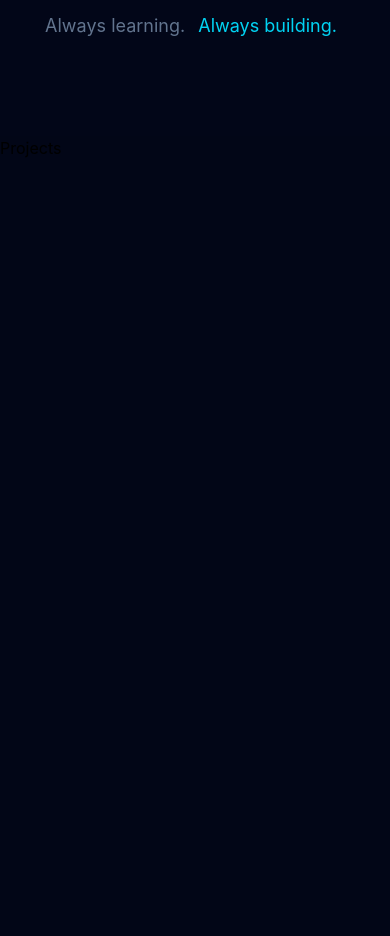
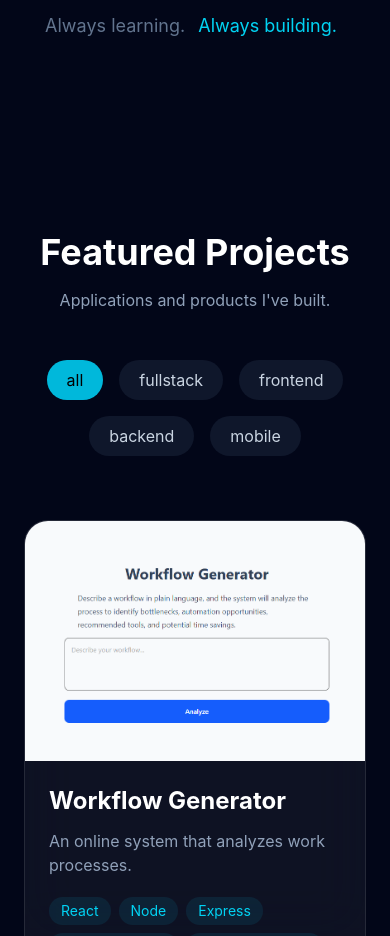
Before and after one commit to Luka2Lkay/lukhanyo-portfolio, a React (Vite) app: page / in a window 390 px wide. Shown: the part 8300-9236 px from the top of the page. Before the commit the page ends 8460 px from the top, so only its background shows below. Built offline with nearby package versions, Linux system fonts and the light colour scheme; no server answers.

Commit message:
project card

```diff
--- /dev/null
+++ b/src/sections/projects/components/ProjectCard.jsx
@@ -0,0 +1,63 @@
+import { motion } from "framer-motion";
+import { ExternalLink, ArrowRight } from "lucide-react";
+import { FaGithub } from "react-icons/fa6";
+
+function ProjectCard({ project }) {
+  return (
+    <motion.article
+      whileHover={{ y: -10 }}
+      transition={{ duration: 0.3 }}
+      className="group overflow-hidden rounded-3xl border border-white/10 bg-white/5 backdrop-blur-xl"
+    >
+      <div className="overflow-hidden">
+        <img
+          src={project.image}
+          alt={project.title}
+          className="h-60 w-full object-cover transition duration-500 group-hover:scale-110"
+        />
+      </div>
+
+      <div className="p-6">
+        <h3 className="text-2xl font-bold text-white">{project.title}</h3>
+        <p className="mt-3 text-slate-400">{project.description}</p>
+        <div className="mt-5 flex flex-wrap gap-2">
+          {project.technologies.map((tech) => (
+            <span
+              key={tech}
+              className="rounded-full bg-cyan-500/10 px-3 py-1 text-sm text-cyan-400"
+            >
+              {tech}
+            </span>
+          ))}
+        </div>
+
+        <div className="mt-6 flex gap-3">
+          <a
+            href={project.github}
+            target="_blank"
+            rel="noreferrer"
+            className="rounded-xl bg-slate-900 p-3 text-slate-300 transition hover:text-cyan-400"
+          >
+            <FaGithub size={20} />
+          </a>
+
+          <a
+            href={project.live}
+            title="live link"
+            target="_blank"
+            rel="noreferrer"
+            className="rounded-xl bg-slate-900 p-3 text-slate-300 transition hover:text-cyan-400"
+          >
+            <ExternalLink size={20} />
+          </a>
+          <button className="ml-auto flex items-center gap-2 rounded-xl bg-cyan-500 px-4 py-2 font-semibold text-black transition hover:bg-cyan-400">
+            Details
+            <ArrowRight size={18} />
+          </button>
+        </div>
+      </div>
+    </motion.article>
+  );
+}
+
+export default ProjectCard;
--- /dev/null
+++ b/src/sections/projects/data/project_data.js
@@ -0,0 +1,33 @@
+import workflowGenerator from "@/assets/projects/workflow_generator.png";
+import courseManagement from "@/assets/projects/course_management.png";
+
+export const projects = [
+  {
+    id: 1,
+    title: "Workflow Generator",
+    category: "fullstack",
+    description: "An online system that analyzes work processes.",
+    image: workflowGenerator,
+    technologies: [
+      "React",
+      "Node",
+      "Express",
+      "OpenRouter API",
+      "DeepSeek Model",
+      "Tailwind CSS",
+    ],
+    github: "https://github.com/Luka2Lkay/Workflow",
+    live: "https://ubuntublog.com",
+  },
+  {
+    id: 2,
+    title: "Course Management System",
+    category: "Fullstack",
+    description:
+      "A platform for learners to discover and book driving schools.",
+    image: courseManagement,
+    technologies: ["Angular", "MongoDB", "Node", "Express", "Material UI"],
+    github: "",
+    live: "",
+  },
+];
--- a/src/sections/projects/section/Projects.jsx
+++ b/src/sections/projects/section/Projects.jsx
@@ -1,7 +1,57 @@
+import { useState } from "react";
+import { motion, AnimatePresence } from "framer-motion";
+import { projects } from "@/sections/projects/data/project_data";
+import ProjectCard from "../components/ProjectCard";
+
+const filters = ["all", "fullstack", "frontend", "backend", "mobile"];
+
 function Projects() {
+  const [activeFilter, setActiveFilter] = useState("all");
+  const filteredProjects =
+    activeFilter === "all"
+      ? projects
+      : projects.filter((project) => project.category === activeFilter);
   return (
-    <div>Projects</div>
-  )
+    <section id="projects" className="bg-slate-950 px-6 py-24">
+      <div className="mx-auto max-w-7xl">
+        <motion.h2
+          initial={{ opacity: 0, y: 40 }}
+          whileInView={{ opacity: 1, y: 0 }}
+          viewport={{ once: true }}
+          className="text-center text-4xl font-bold text-white"
+        >
+          Featured Projects
+        </motion.h2>
+
+        <p className="mt-4 text-center text-slate-400">
+          Applications and products I've built.
+        </p>
+
+        <div className="mt-12 flex flex-wrap justify-center gap-4">
+          {filters.map((filter) => (
+            <button
+              key={filter}
+              onClick={() => setActiveFilter(filter)}
+              className={`rounded-full px-5 py-2 transition ${activeFilter === filter ? "bg-cyan-500 text-black" : "bg-slate-900 text-slate-300"}`}
+            >
+              {filter}
+            </button>
+          ))}
+        </div>
+
+        <AnimatePresence mode="wait">
+          <motion.div
+            layout
+            className="mt-16 grid gap-8 md:grid-cols-2 lg:grid-cols-3"
+          >
+            {filteredProjects.map((project) => (
+              <ProjectCard key={project.id} project={project} />
+            ))}
+          </motion.div>
+        </AnimatePresence>
+      </div>
+    </section>
+  );
 }
 
-export default Projects
+export default Projects;
```
Also changed, not shown: src/assets/projects/course_management.png (added), src/assets/projects/workflow_generator.png (added).
